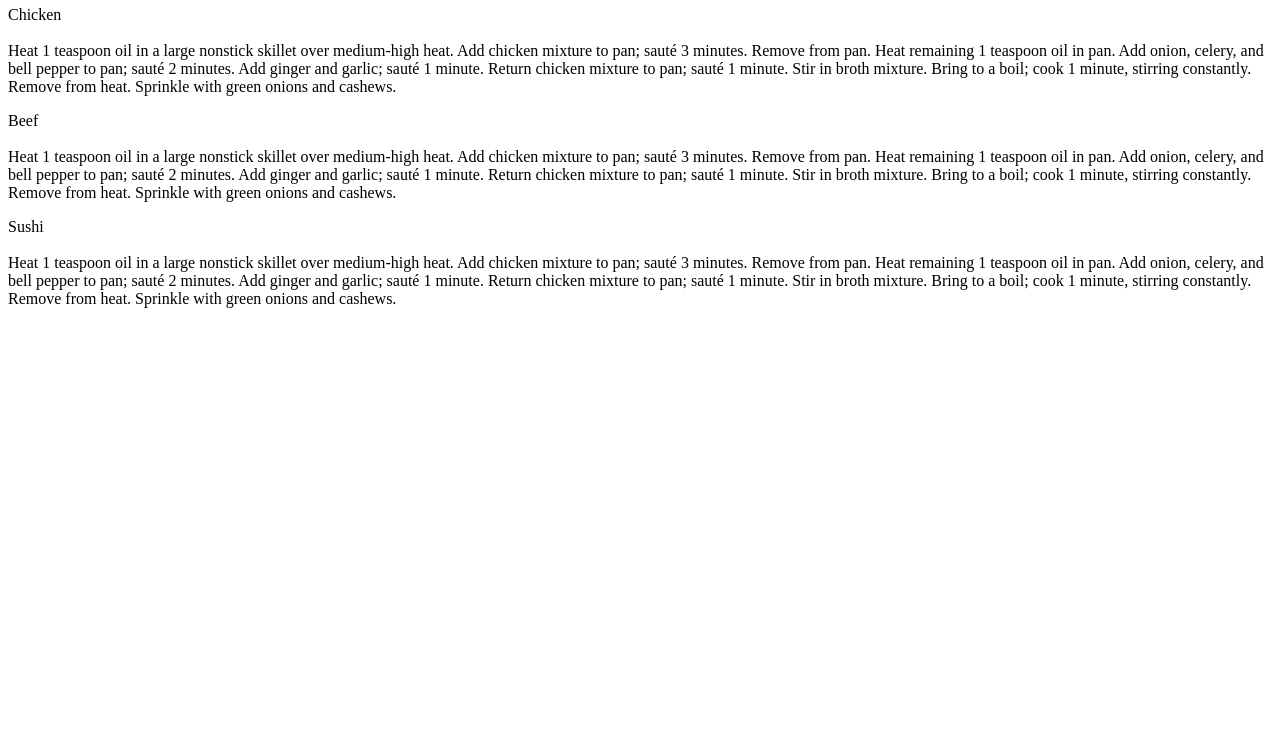
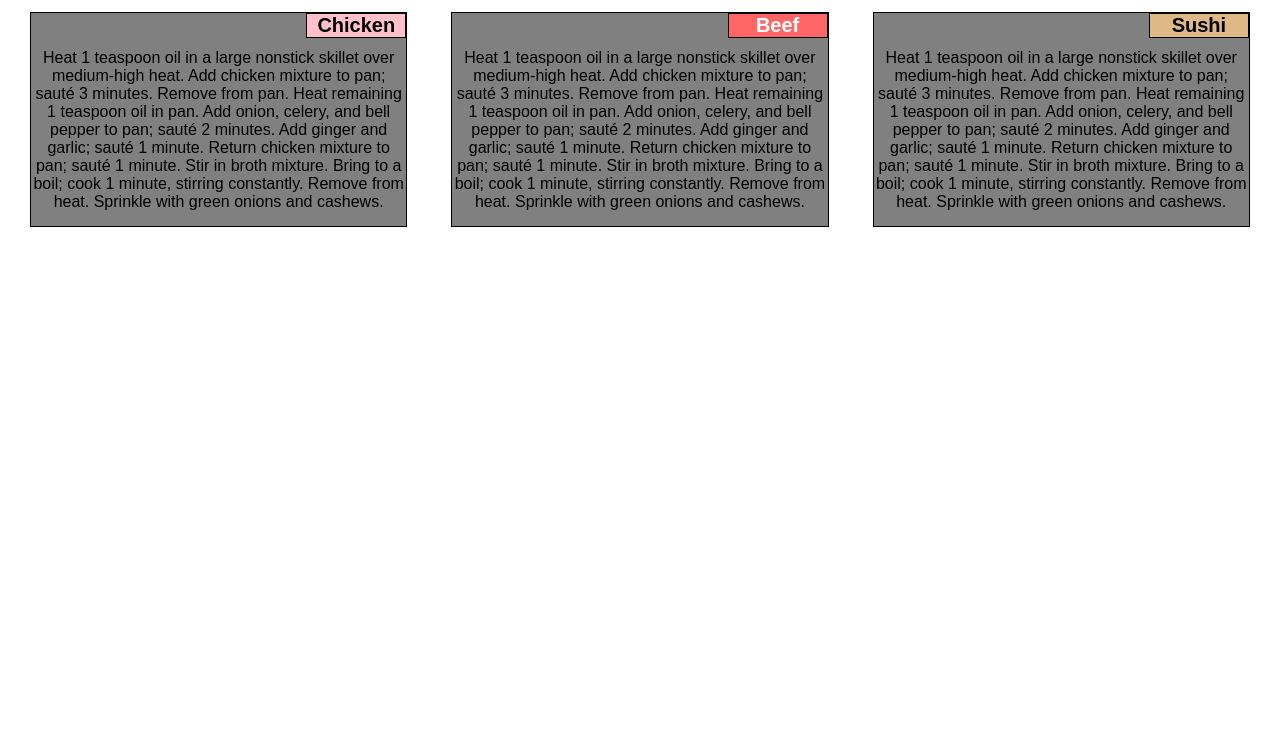
Before and after one commit to WijeshKumar/wijeshkumar.github.io, a plain HTML site: page index.html in a window 1280 px wide. Shown: the part 60-800 px from the top of the page. Drawn offline with Linux system fonts and the light colour scheme.

Commit message:
Update index.html

```diff
--- a/index.html
+++ b/index.html
@@ -3,7 +3,7 @@
 <meta charset="utf-8">
 <meta name="viewport" content="width=device-width, initial-scale=1">
 <title>Module-2-solution/index.html Wijesh Kumar</title>
-<link rel="stylesheet" type="text/css" href="Style.css">
+<link rel="stylesheet" type="text/css" href="/css/main.css">
 
 </head>
 <body>
```
